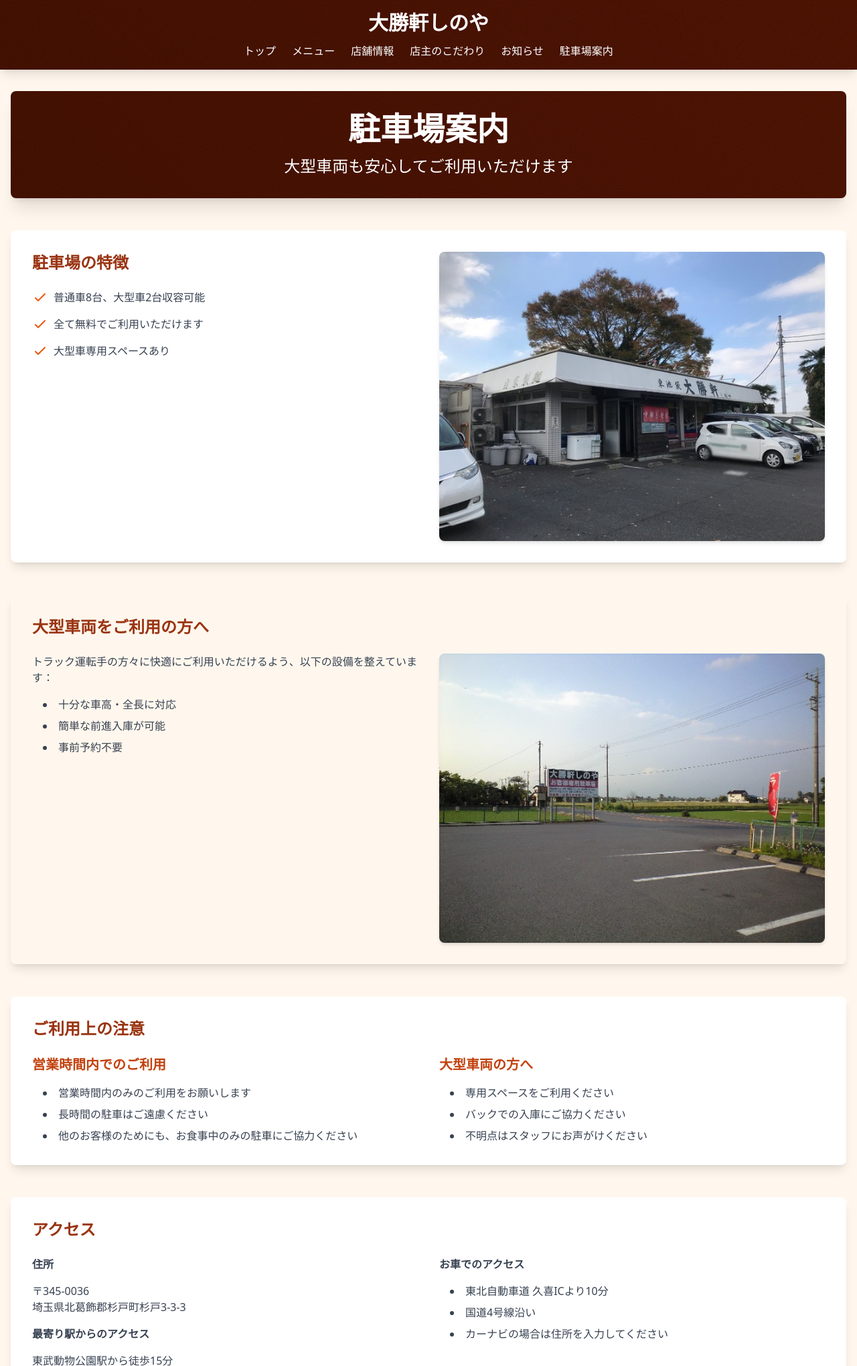
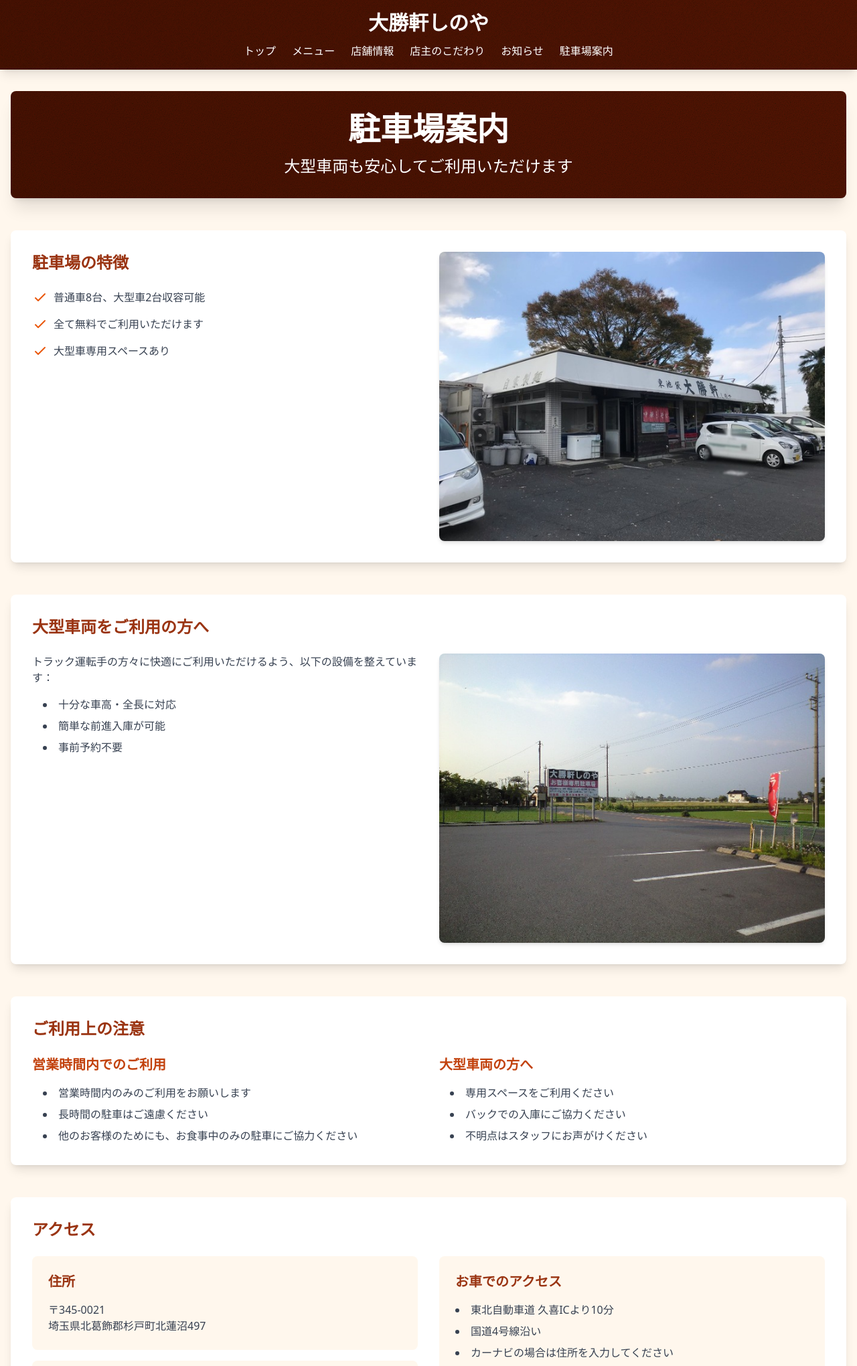
Before and after one commit to Novo-01/taishoken-shinoya, a Flask app: page /parking in a window 1280 px wide. Shown: the top 2040 px of the page at 67% size. Run offline with Flask 3, Linux system fonts and the light colour scheme; style sheets or scripts are compiled from the project's sources.

Commit message:
駐車場案内のUI改善

```diff
--- a/app/templates/parking.html
+++ b/app/templates/parking.html
@@ -45,7 +45,7 @@
 
 <!-- 大型車両向け情報 -->
 <section class="mb-12">
-    <div class="bg-orange-50 rounded-lg shadow-lg p-8">
+    <div class="bg-white rounded-lg shadow-lg p-8">
         <h2 class="text-2xl font-bold text-orange-800 mb-6">大型車両をご利用の方へ</h2>
         <div class="grid grid-cols-1 md:grid-cols-2 gap-8">
             <div class="space-y-4 text-gray-700">
@@ -89,25 +89,41 @@
 </section>
 
 <!-- アクセス情報 -->
-<section>
+<section class="mb-12">
     <div class="bg-white rounded-lg shadow-lg p-8">
         <h2 class="text-2xl font-bold text-orange-800 mb-6">アクセス</h2>
-        <div class="grid grid-cols-1 md:grid-cols-2 gap-8">
-            <div class="space-y-4 text-gray-700">
-                <p class="font-semibold">住所</p>
-                <p>〒345-0036<br>埼玉県北葛飾郡杉戸町杉戸3-3-3</p>
-                <p class="mt-4 font-semibold">最寄り駅からのアクセス</p>
-                <p>東武動物公園駅から徒歩15分</p>
+        <div class="grid grid-cols-1 md:grid-cols-2 gap-8 mb-8">
+            <div class="space-y-4">
+                <div class="bg-orange-50 rounded-lg p-6">
+                    <h3 class="text-xl font-semibold text-orange-800 mb-4">住所</h3>
+                    <p class="text-gray-700">〒345-0021<br>埼玉県北葛飾郡杉戸町北蓮沼497</p>
+                </div>
+                <div class="bg-orange-50 rounded-lg p-6">
+                    <h3 class="text-xl font-semibold text-orange-800 mb-4">最寄り駅からのアクセス</h3>
+                    <p class="text-gray-700">東武動物公園駅から徒歩15分</p>
+                </div>
             </div>
-            <div class="space-y-4 text-gray-700">
-                <p class="font-semibold">お車でのアクセス</p>
-                <ul class="list-disc list-inside space-y-2 ml-4">
+            <div class="bg-orange-50 rounded-lg p-6">
+                <h3 class="text-xl font-semibold text-orange-800 mb-4">お車でのアクセス</h3>
+                <ul class="list-disc list-inside space-y-2 text-gray-700">
                     <li>東北自動車道 久喜ICより10分</li>
                     <li>国道4号線沿い</li>
                     <li>カーナビの場合は住所を入力してください</li>
                 </ul>
             </div>
         </div>
+        <!-- Googleマップ -->
+        <div class="w-full h-96 rounded-lg overflow-hidden shadow-md">
+            <iframe
+                src="https://www.google.com/maps/embed?pb=!1m18!1m12!1m3!1d3225.5382721771534!2d139.7289811!3d36.0524097!2m3!1f0!2f0!3f0!3m2!1i1024!2i768!4f13.1!3m3!1m2!1s0x6018b46b939424e7%3A0x8d536b7d8f3beb49!2z5aSn5Yud6LuS44GX44Gu44KE!5e0!3m2!1sja!2sjp!4v1710400771015!5m2!1sja!2sjp"
+                width="100%"
+                height="100%"
+                style="border:0;"
+                allowfullscreen=""
+                loading="lazy"
+                referrerpolicy="no-referrer-when-downgrade">
+            </iframe>
+        </div>
     </div>
 </section>
 {% endblock %}
```
